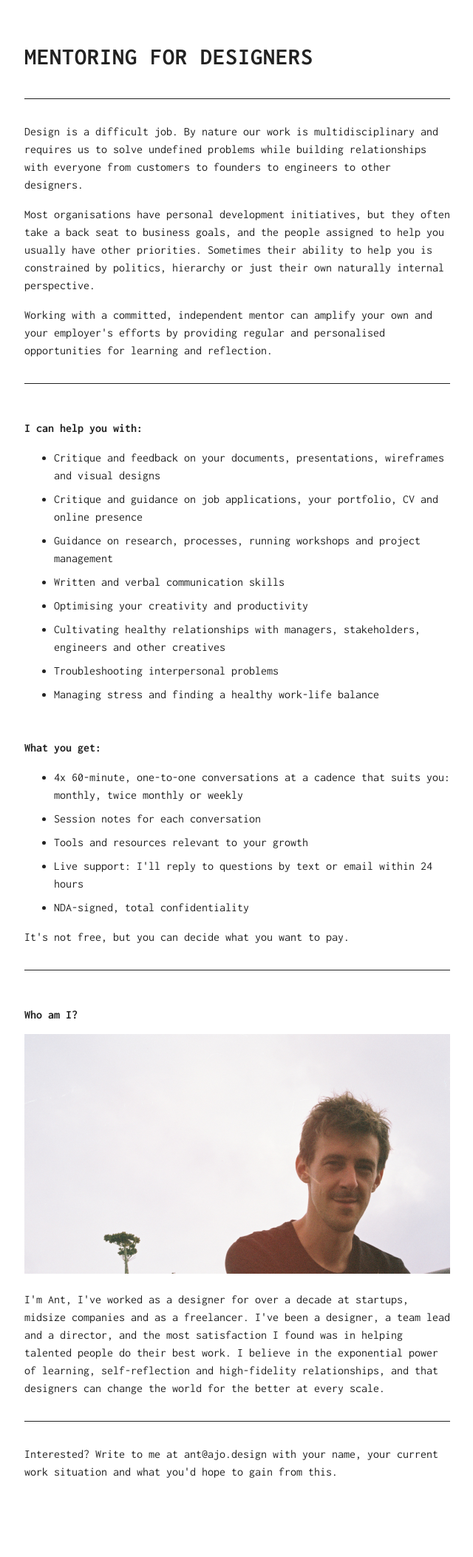
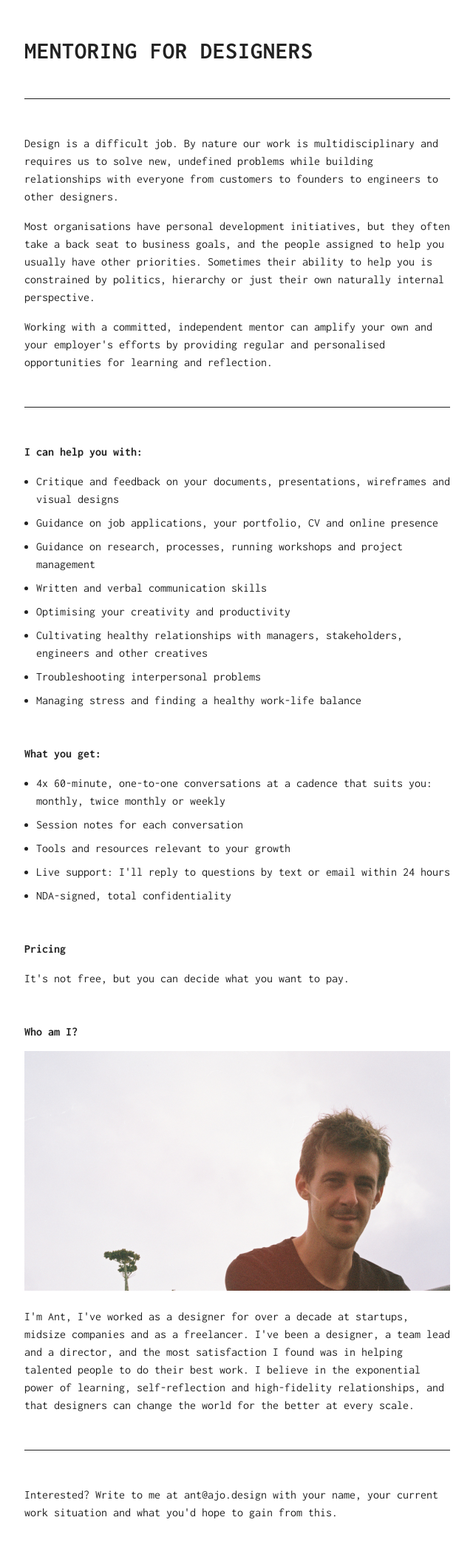
Before and after one commit to antorant/antorant.github.io, a PHP site: page / in a window 1280 px wide. Shown: the whole page at 74% size, without its empty margins (319-959 px from the left). Before the commit the page ends 1998 px from the top, so only its background shows below. Run offline with PHP 8.4, Linux system fonts and the light colour scheme.

Commit message:
Update text

```diff
--- a/css/style.css
+++ b/css/style.css
@@ -18,6 +18,7 @@ body {
 h1 {
   font-size: 2rem;
   letter-spacing: 1px;
+  line-height: 1;
   text-transform: uppercase;
 }
 
@@ -35,8 +36,10 @@ hr {
   background-color: var(--c-text);
   border: 0 none;
   height: 1px;
-  margin: 2rem 0;
+  margin: 3rem 0;
 }
+
+ul { padding-left: 1rem; }
 
 li {
   margin-bottom: .5rem;
--- a/index.html
+++ b/index.html
@@ -3,7 +3,7 @@
 <head>
   <meta charset="utf-8">
   <meta http-equiv="X-UA-Compatible" content="IE=edge,chrome=1">
-  <title>Dedicated mentorship for designers</title>
+  <title>Dedicated mentoring for designers</title>
   <meta name="description" content="Antony Jan Orant">
 
   <meta name="viewport" content="width=device-width">
@@ -15,14 +15,14 @@
 <body>
   <h1>Mentoring for designers</h1>
   <hr>
-  <p>Design is a difficult job. By nature our work is multidisciplinary and requires us to solve undefined problems while building relationships with everyone from customers to founders to engineers to other designers.</p>
+  <p>Design is a difficult job. By nature our work is multidisciplinary and requires us to solve new, undefined problems while building relationships with everyone from customers to founders to engineers to other designers.</p>
   <p>Most organisations have personal development initiatives, but they often take a back seat to business goals, and the people assigned to help you usually have other priorities. Sometimes their ability to help you is constrained by politics, hierarchy or just their own naturally internal perspective.</p>
   <p>Working with a committed, independent mentor can amplify your own and your employer's efforts by providing regular and personalised opportunities for learning and reflection.</p>
   <hr>
   <h2>I can help you with:</h2>
   <ul>
     <li>Critique and feedback on your documents, presentations, wireframes and visual designs</li>
-    <li>Critique and guidance on job applications, your portfolio, CV and online presence</li>
+    <li>Guidance on job applications, your portfolio, CV and online presence</li>
     <li>Guidance on research, processes, running workshops and project management</li>
     <li>Written and verbal communication skills</li>
     <li>Optimising your creativity and productivity</li>
@@ -40,11 +40,11 @@
     <li>NDA-signed, total confidentiality</li>
   </ul>
 
+  <h2>Pricing</h2>
   <p>It's not free, but you can decide what you want to pay.</p>
-  <hr>
   <h2>Who am I?</h2>
   <img src="img/full.jpg" />
-  <p>I'm Ant, I've worked as a designer for over a decade at startups, midsize companies and as a freelancer. I've been a designer, a team lead and a director, and the most satisfaction I found was in helping talented people do their best work. I believe in the exponential power of learning, self-reflection and high-fidelity relationships, and that designers can change the world for the better at every scale.</p>
+  <p>I'm Ant, I've worked as a designer for over a decade at startups, midsize companies and as a freelancer. I've been a designer, a team lead and a director, and the most satisfaction I found was in helping talented people to do their best work. I believe in the exponential power of learning, self-reflection and high-fidelity relationships, and that designers can change the world for the better at every scale.</p>
 
   <hr>
 
```
